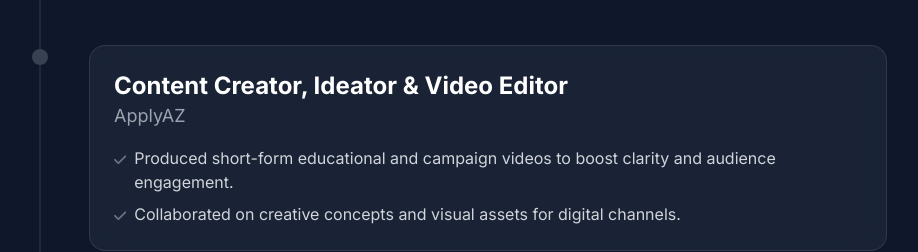
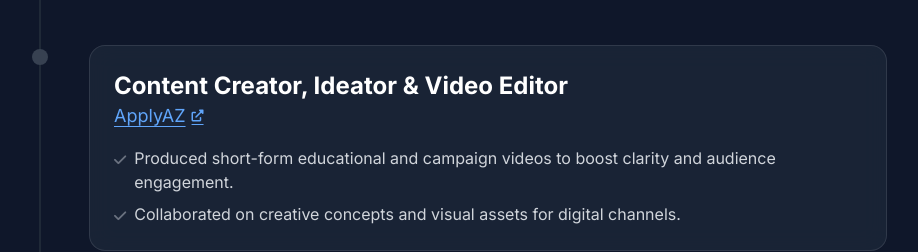
Before and after one commit to amiratadousti/amiratadousti.github.io, a plain HTML site: page index.html in a window 1280 px wide. Shown: the part 2801-3053 px from the top of the page, without its empty margins (177-1095 px from the left). Drawn offline with nearby package versions, Linux system fonts and the light colour scheme.

Commit message:
Update index.html

```diff
--- a/index.html
+++ b/index.html
@@ -279,7 +279,11 @@
                     <div class="absolute -left-[9px] top-1 w-4 h-4 rounded-full bg-gray-700"></div>
                     <div class="glass-panel p-6 rounded-2xl">
                         <h3 class="text-2xl font-bold text-white">Content Creator, Ideator & Video Editor</h3>
-                        <h4 class="text-lg text-gray-400 mb-4">ApplyAZ</h4>
+                        <h4 class="text-lg text-gray-400 mb-4">
+                            <a href="https://www.applyaz.com/" target="_blank" rel="noopener noreferrer" class="text-blue-400 hover:text-blue-300 underline underline-offset-4 inline-flex items-center gap-1.5">
+                                ApplyAZ <i class="fas fa-external-link-alt text-xs"></i>
+                            </a>
+                        </h4>
                         <ul class="space-y-2 text-gray-300">
                             <li class="flex gap-2"><i class="fas fa-check text-gray-500 mt-1 text-sm"></i> Produced short-form educational and campaign videos to boost clarity and audience engagement.</li>
                             <li class="flex gap-2"><i class="fas fa-check text-gray-500 mt-1 text-sm"></i> Collaborated on creative concepts and visual assets for digital channels.</li>
```
